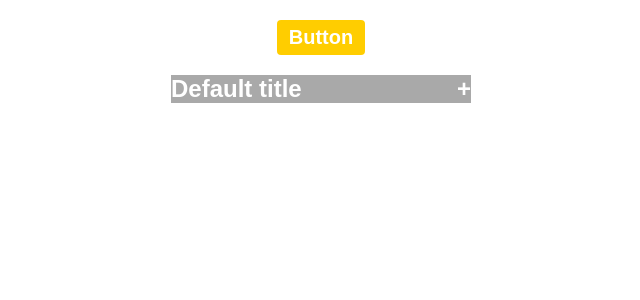
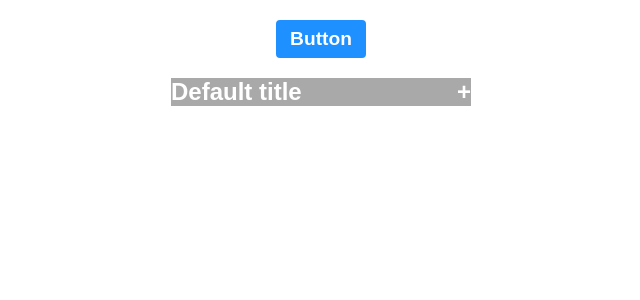
Before and after one commit to casync/client, a React (Vite) app: page / in a window 1280 px wide. Shown: the top 300 px of the page, without its empty margins (319-959 px from the left). Built offline with nearby package versions, Linux system fonts and the light colour scheme.

Commit message:
feat: custom variants to buttons

```diff
--- a/src/components/Button/index.jsx
+++ b/src/components/Button/index.jsx
@@ -1,18 +1,18 @@
 import React from "react";
 import * as S from "./styled";
-import { theme } from "../../theme/theme";
 
 export function Button(props) {
   return (
-    <>
     <S.Wrapper
       whileTap={{
         y: 1,
         scale: 0.9,
       }}
+      size="1.2rem"
+      color="dodgerblue"
+      variant="solid"
     >
       {props.children}
     </S.Wrapper>
-    </>
   );
 }
--- a/src/components/Button/styled.jsx
+++ b/src/components/Button/styled.jsx
@@ -2,16 +2,34 @@ import styled, { css } from "styled-components";
 import { motion } from "framer-motion";
 
 export const Wrapper = styled(motion.button)`
-  ${({ theme, size = "20px", color }) => css`
+  ${({ theme, size, color }) => css`
     cursor: pointer;
-    background-color: ${color ? color : theme.colors.primary};
+    border: solid 2px;
     padding: 6px 12px;
     color: #fff;
     font-size: ${size};
-    border: none;
     display: block;
     margin: 20px auto 0;
     border-radius: 4px;
     font-weight: 700;
-  `}
+    ${({ color, variant }) =>
+      variant === "solid" && `
+      background-color: ${color ? color : theme.colors.primary};
+      border-color: ${color ? color : theme.colors.primary};
+    `}
+    ${({color, variant}) =>
+      variant === "ghost" && `
+      background-color: transparent;
+      color: ${color ? color: theme.colors.primary};
+      border-color: ${color ? color : theme.colors.primary};
+    `}
+    ${({color, variant}) =>
+      variant === "text" && `
+      background-color: transparent;
+      border: none;
+      color: ${color ? color: theme.colors.primary};
+      text-decoration: underline;
+    `}
+
+  `},
 `;
```
Also changed, not shown: src/components/Button/stories.jsx (+9 -6 lines). Lines whose indentation alone changed are shown as unchanged.
